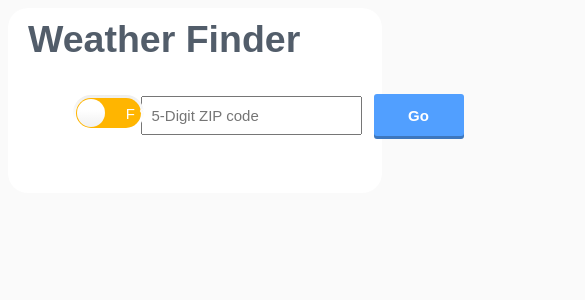
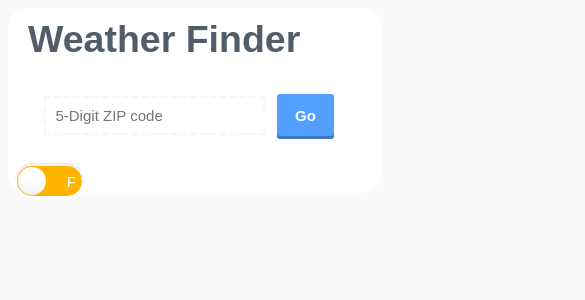
Before and after one commit to farzadbagheri/weatherfinder, a React (Create React App) app: page / in a window 390 px wide. Shown: the top 300 px of the page, 585 px wide, since content can reach past the window. Built offline with nearby package versions, Linux system fonts and the light colour scheme.

Commit message:
mobile styling!

```diff
--- a/public/index.html
+++ b/public/index.html
@@ -19,7 +19,7 @@
       work correctly both with client-side routing and a non-root public URL.
       Learn how to configure a non-root public URL by running `npm run build`.
     -->
-    <title>React App</title>
+    <title>Weather Finder</title>
   </head>
   <body>
     <noscript>
--- a/src/App.css
+++ b/src/App.css
@@ -180,3 +180,23 @@ input{
     text-align: left;
     padding-left: 20px;
 }
+
+@media only screen
+and (min-device-width : 375px) {
+    input {
+    border-style: dashed;
+    border-color: rgb(247,247,247);
+}
+.toggle {
+    top: 15px;
+    float: left;
+    left: 6px;
+}
+.container {
+    width: 100%;
+
+}
+.city-profile {
+    width: 100%;
+}
+}
```
